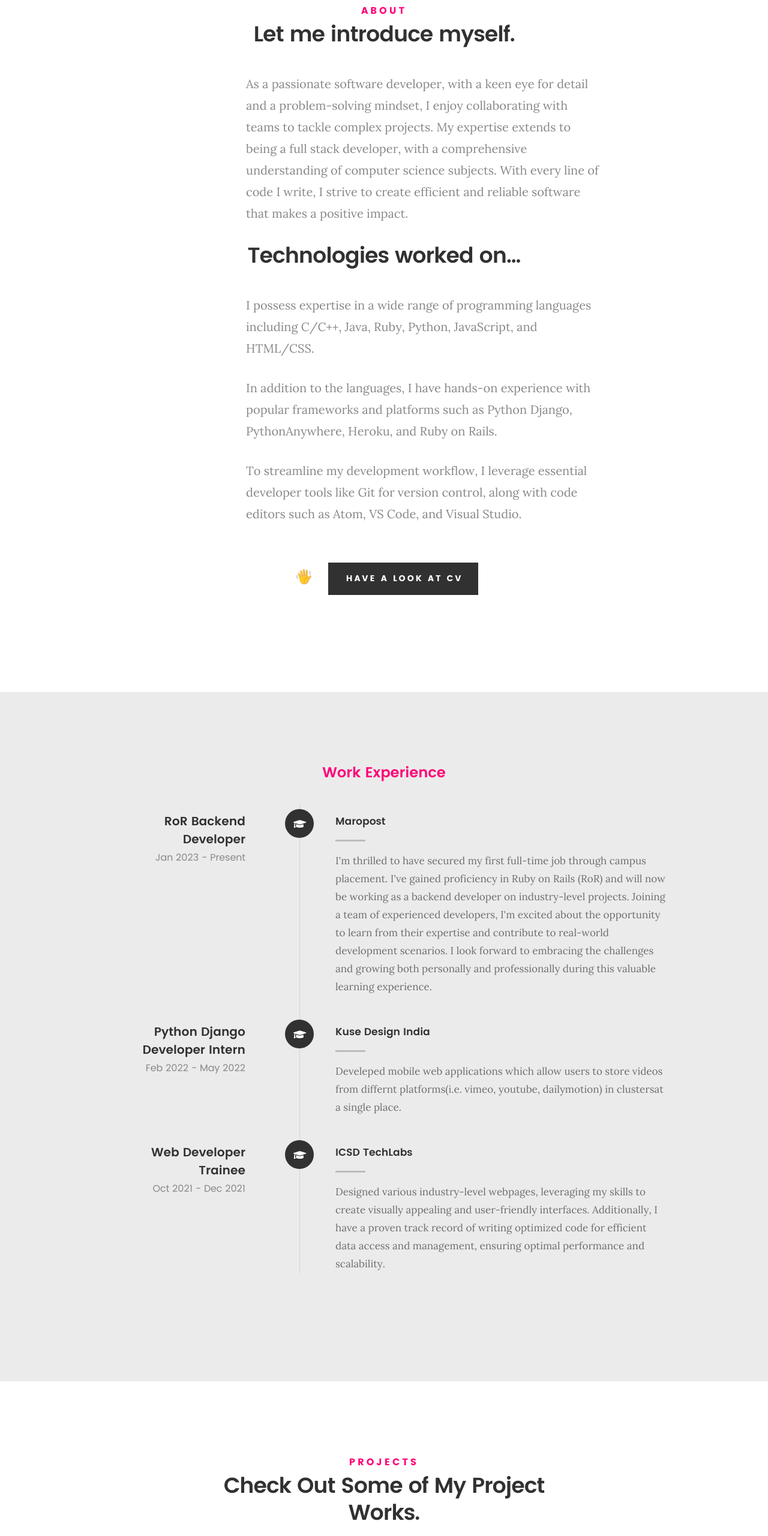
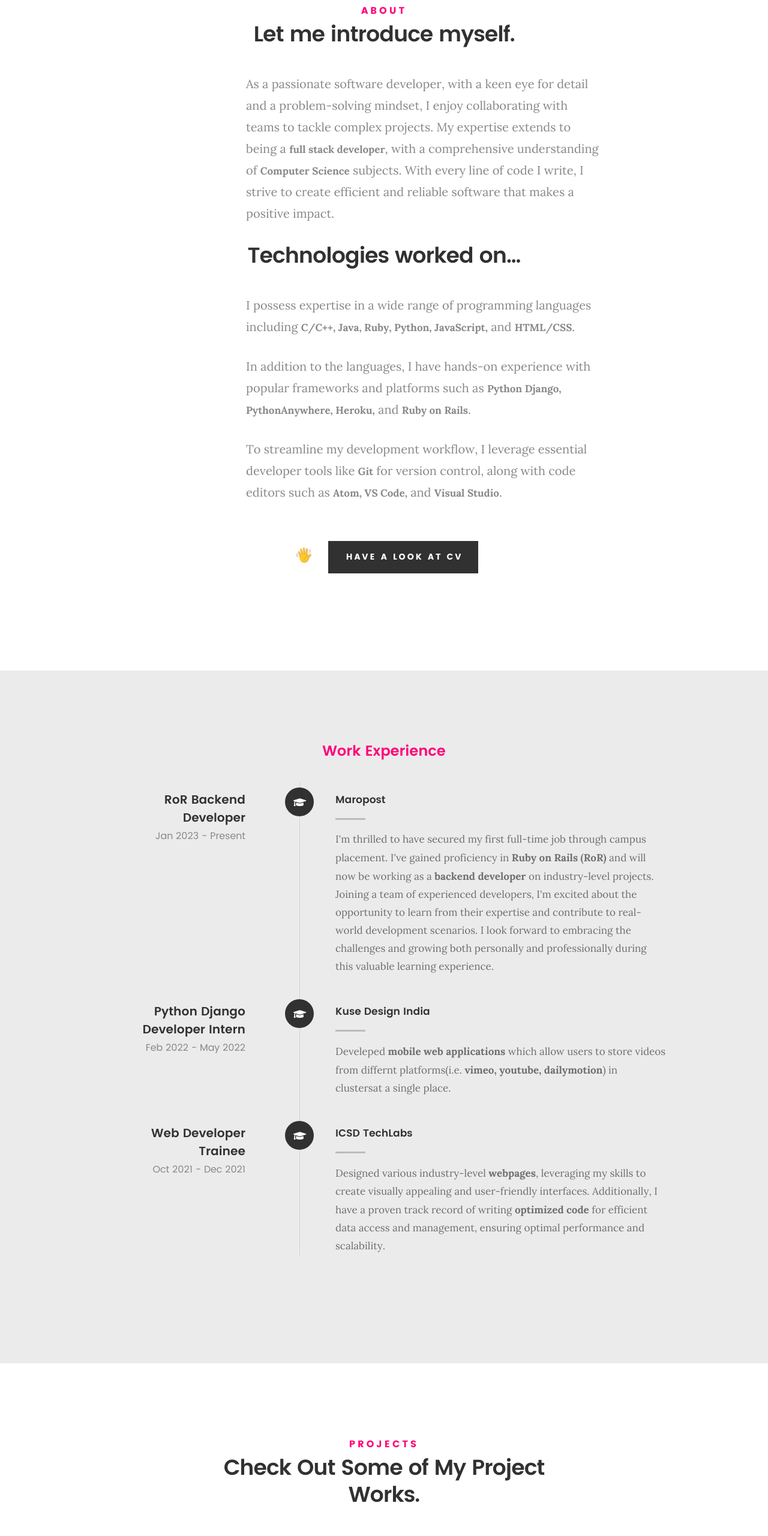
Before and after one commit to thekudosstatus02/portfolio-site, a plain HTML site: page index.html in a window 1280 px wide. Shown: the part 917-3478 px from the top of the page at 60% size. Drawn offline with Linux system fonts and the light colour scheme; files whose address does not match are found by name.

Commit message:
bold text

```diff
--- a/index.html
+++ b/index.html
@@ -132,7 +132,7 @@
 
    			<div class="intro-info">
 
-   				<p class="lead">As a passionate software developer, with a keen eye for detail and a problem-solving mindset, I enjoy collaborating with teams to tackle complex projects. My expertise extends to being a full stack developer, with a comprehensive understanding of computer science subjects. With every line of code I write, I strive to create efficient and reliable software that makes a positive impact.</p>
+   				<p class="lead">As a passionate software developer, with a keen eye for detail and a problem-solving mindset, I enjoy collaborating with teams to tackle complex projects. My expertise extends to being a <b>full stack developer</b>, with a comprehensive understanding of <b>Computer Science</b> subjects. With every line of code I write, I strive to create efficient and reliable software that makes a positive impact.</p>
    			</div>
 
    		</div>
@@ -142,9 +142,9 @@
 
 			<div class="intro-info">
 
-				<p class="lead">I possess expertise in a wide range of programming languages including C/C++, Java, Ruby, Python, JavaScript, and HTML/CSS.</p>
-				<p class="lead">In addition to the languages, I have hands-on experience with popular frameworks and platforms such as Python Django, PythonAnywhere, Heroku, and Ruby on Rails.</p>
-				<p class="lead">To streamline my development workflow, I leverage essential developer tools like Git for version control, along with code editors such as Atom, VS Code, and Visual Studio.</p>
+				<p class="lead">I possess expertise in a wide range of programming languages including <b>C/C++, Java, Ruby, Python, JavaScript,</b> and <b>HTML/CSS</b>.</p>
+				<p class="lead">In addition to the languages, I have hands-on experience with popular frameworks and platforms such as <b>Python Django, PythonAnywhere, Heroku,</b> and <b>Ruby on Rails</b>.</p>
+				<p class="lead">To streamline my development workflow, I leverage essential developer tools like <b>Git</b> for version control, along with code editors such as <b>Atom, VS Code,</b> and <b>Visual Studio</b>.</p>
 			</div>
 
 		</div>
@@ -192,7 +192,7 @@
 
 	   				<div class="timeline-content">
 	   					<h4>Maropost</h4>
-	   					<p>I'm thrilled to have secured my first full-time job through campus placement. I've gained proficiency in Ruby on Rails (RoR) and will now be working as a backend developer on industry-level projects. Joining a team of experienced developers, I'm excited about the opportunity to learn from their expertise and contribute to real-world development scenarios. I look forward to embracing the challenges and growing both personally and professionally during this valuable learning experience.</p>
+	   					<p>I'm thrilled to have secured my first full-time job through campus placement. I've gained proficiency in <b>Ruby on Rails (RoR)</b> and will now be working as a <b>backend developer</b> on industry-level projects. Joining a team of experienced developers, I'm excited about the opportunity to learn from their expertise and contribute to real-world development scenarios. I look forward to embracing the challenges and growing both personally and professionally during this valuable learning experience.</p>
 	   				</div>
 
 	   			</div> <!-- /timeline-block -->
@@ -210,7 +210,7 @@
 
 	   				<div class="timeline-content">
 	   					<h4>Kuse Design India</h4>
-	   					<p>Develeped mobile web applications which allow users to store videos from differnt platforms(i.e. vimeo, youtube, dailymotion) in clustersat a single place.</p>
+	   					<p>Develeped <b>mobile web applications</b> which allow users to store videos from differnt platforms(i.e. <b>vimeo, youtube, dailymotion</b>) in clustersat a single place.</p>
 	   				</div>
 
 	   			</div> <!-- /timeline-block -->
@@ -228,7 +228,7 @@
 
 	   				<div class="timeline-content">
 	   					<h4>ICSD TechLabs</h4>
-						<p>Designed various industry-level webpages, leveraging my skills to create visually appealing and user-friendly interfaces. Additionally, I have a proven track record of writing optimized code for efficient data access and management, ensuring optimal performance and scalability.</p>
+						<p>Designed various industry-level <b>webpages</b>, leveraging my skills to create visually appealing and user-friendly interfaces. Additionally, I have a proven track record of writing <b>optimized code</b> for efficient data access and management, ensuring optimal performance and scalability.</p>
 	   				</div>
 
 	   			</div> <!-- /timeline-block -->
@@ -615,7 +615,7 @@
 						</div>
 
 						<h5 class="stat-title">
-							5th Rank in Smart India Hackathon(Internal) In PIET.
+							<b>5th</b> Rank in Smart India Hackathon(Internal) In PIET.
 
 					</div> <!-- /stat -->
 
@@ -626,7 +626,7 @@
 						</div>
 
 						<h5 class="stat-title">
-							7th Rank in Spardha Startup Ideathon Held by IALabs Pvt. Ltd.
+							<b>7th</b> Rank in Spardha Startup Ideathon Held by IALabs Pvt. Ltd.
 
 					</div> <!-- /stat -->
 
@@ -637,7 +637,7 @@
 						</div>
 
 						<h5 class="stat-title">
-							Solved 350+ problems on Leetcode, GeeksForGeeks, Coding Ninjas, Pepcoding.
+							Solved <b>350+</b> problems on Leetcode, GeeksForGeeks, Coding Ninjas, Pepcoding.
 						</h5>
 
 					</div> <!-- /stat -->
@@ -649,7 +649,7 @@
 						</div>
 
 						<h5 class="stat-title">
-							Certified Python Full Stack Developer (MySirG.com).
+							Certified <b>Python Full Stack Developer</b>(MySirG.com).
 						</h5>
 
 					</div> <!-- /stat -->
@@ -661,7 +661,7 @@
 						</div>
 
 						<h5 class="stat-title">
-							Certifications: C, Python, OOPs with C++, DSA through C++.
+							Certifications: <b>C, Python, OOPs with C++, DSA through C++</b>.
 						</h5>
 
 					</div> <!-- /stat -->
@@ -673,7 +673,7 @@
 						</div>
 
 						<h5 class="stat-title">
-							Languages: Fluent in English and Hindi.
+							Languages: Fluent in <b>English</b> and <b>Hindi</b>.
 						</h5>
 
 					</div> <!-- /stat -->
```
